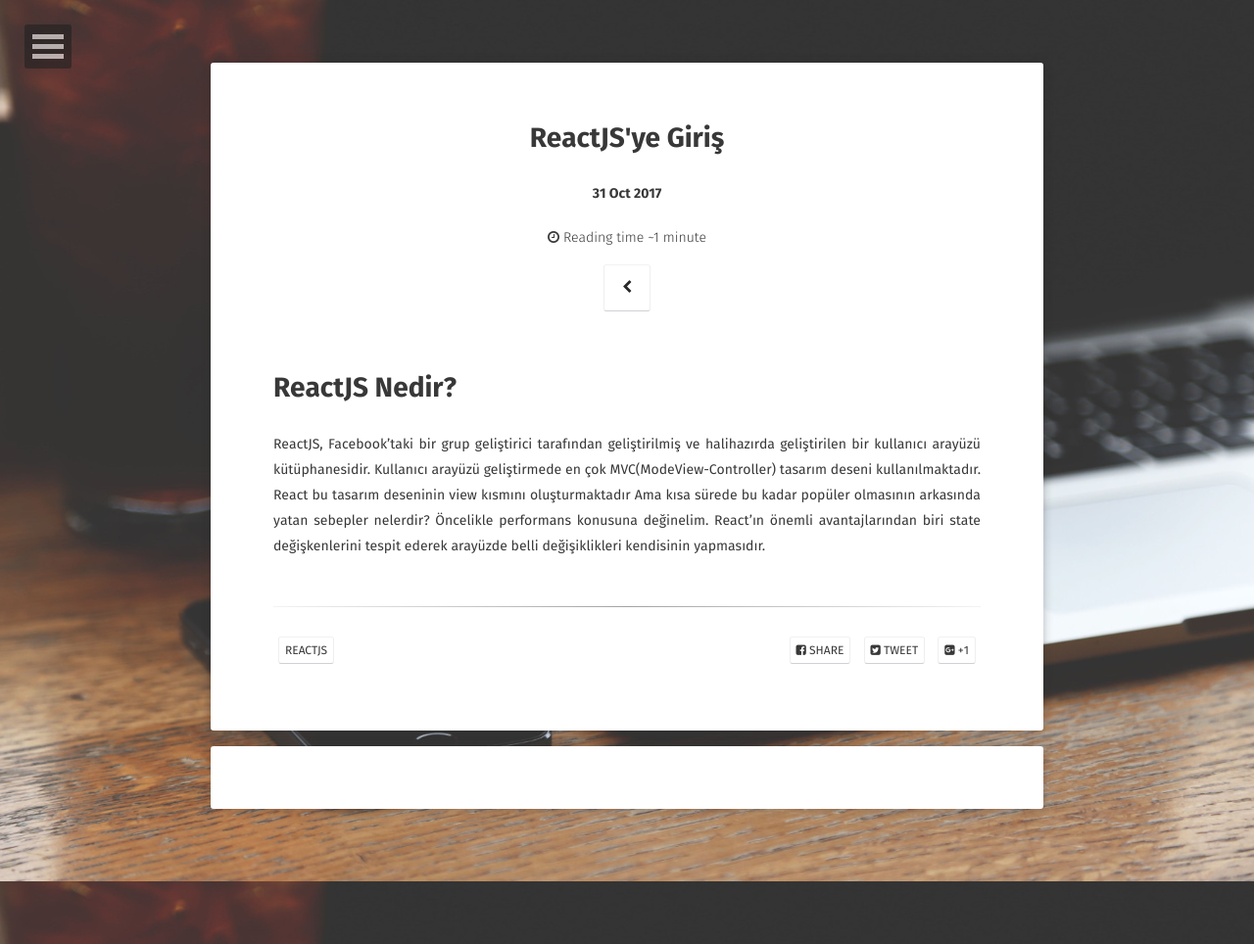
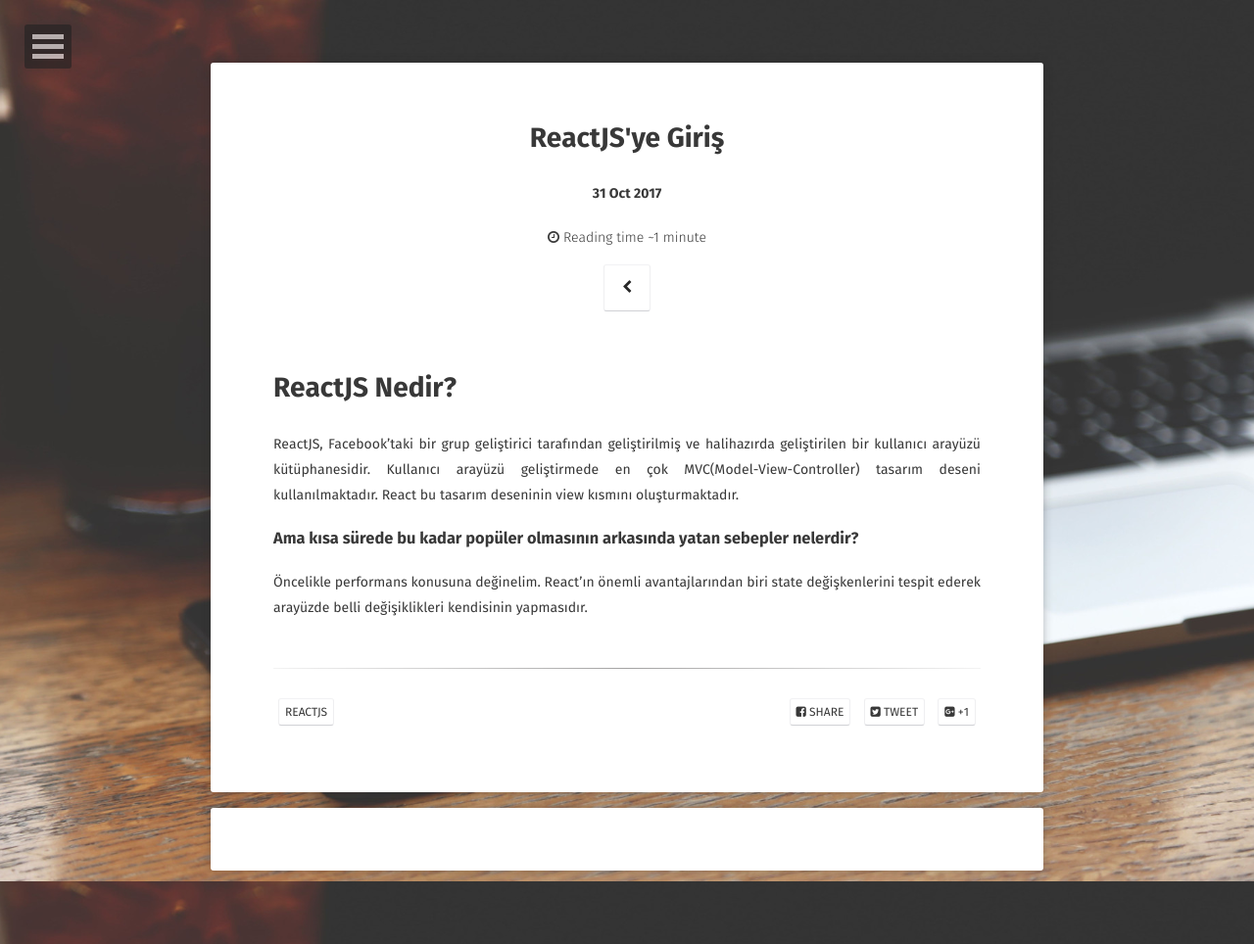
Before and after one commit to alikaraca/alikaraca.github.io, a Jekyll site: the page built from _posts/2017-10-31-ReactJS.md, in a window 1280 px wide. Shown: the whole page at 98% size. Built offline with Jekyll 4.4.1, drawn with Linux system fonts in a browser that asks for light colours; some web fonts are replaced; comment, search, counter and statistics services are not loaded.

Commit message:
Update 2017-10-31-ReactJS.md

```diff
--- a/_posts/2017-10-31-ReactJS.md
+++ b/_posts/2017-10-31-ReactJS.md
@@ -9,6 +9,6 @@
 # ReactJS Nedir?
 
   ReactJS, Facebook'taki bir grup geliştirici tarafından geliştirilmiş ve halihazırda geliştirilen bir kullanıcı arayüzü kütüphanesidir.
-  Kullanıcı arayüzü geliştirmede en çok MVC(ModeView-Controller) tasarım deseni kullanılmaktadır. React bu tasarım deseninin view kısmını oluşturmaktadır
-  Ama kısa sürede bu kadar popüler olmasının arkasında yatan sebepler nelerdir?
+  Kullanıcı arayüzü geliştirmede en çok MVC(Model-View-Controller) tasarım deseni kullanılmaktadır. React bu tasarım deseninin view kısmını oluşturmaktadır.
+###  Ama kısa sürede bu kadar popüler olmasının arkasında yatan sebepler nelerdir?
   Öncelikle performans konusuna değinelim. React'ın önemli avantajlarından biri state değişkenlerini tespit ederek arayüzde belli değişiklikleri kendisinin yapmasıdır.
```
